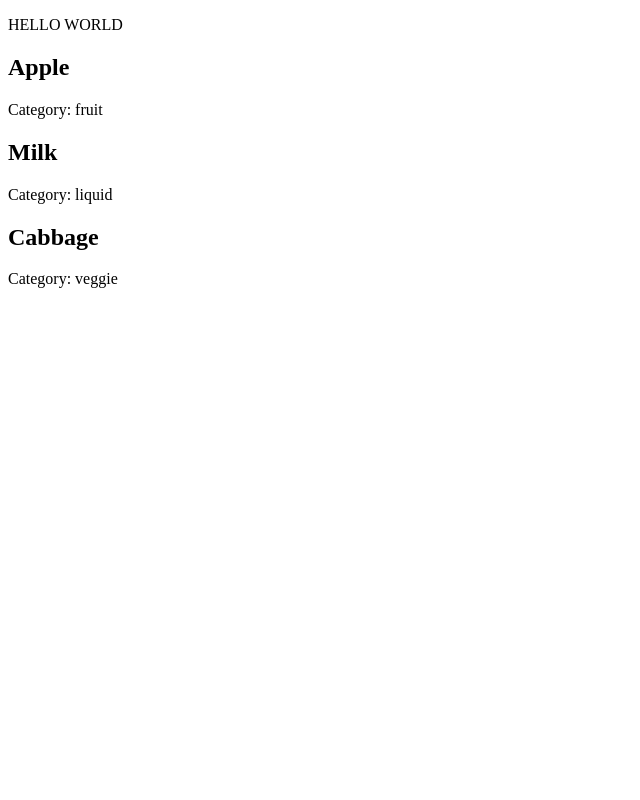
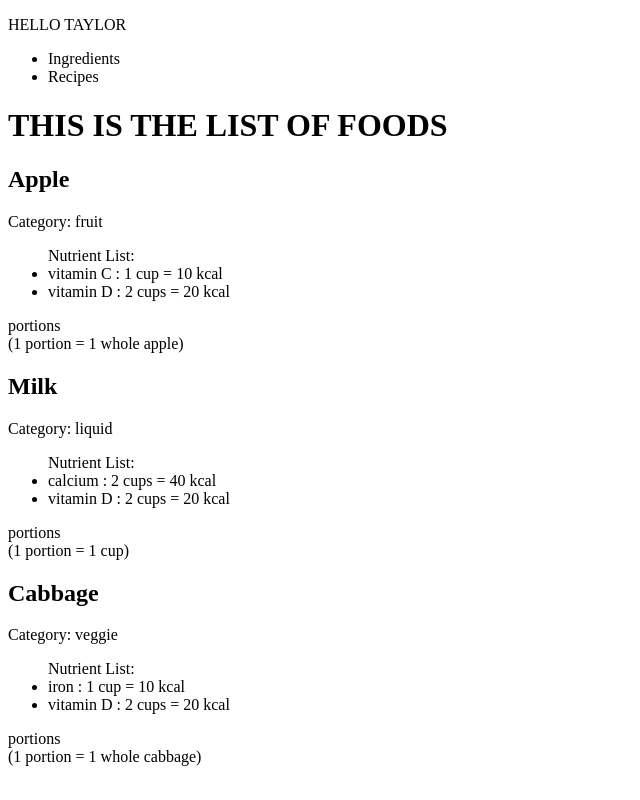
Before and after one commit to max33nau/handlebarsSandbox, a plain HTML site: page index.html in a window 1280 px wide. Shown: the whole page, without its empty margins (0-640 px from the left). Drawn offline with nearby package versions, Linux system fonts and the light colour scheme.

Commit message:
taylor hope this helps

```diff
--- a/app.js
+++ b/app.js
@@ -1,26 +1,154 @@
 var dummyFoodData = [
   {
     name: 'Apple',
-    category: 'fruit'
+    category: 'fruit',
+    nutrients: [
+      {
+        name: 'vitamin C',
+        quantity: '1',
+        measure: 'cup',
+        value: '10',
+        unit: 'kcal'
+      },
+      {
+        name: 'vitamin D',
+        quantity: '2',
+        measure: 'cups',
+        value: '20',
+        unit: 'kcal'
+      }
+    ],
+    Qty: '1',
+    Unit: 'whole apple'
   },
   {
     name: 'Milk',
-    category: 'liquid'
+    category: 'liquid',
+    nutrients: [
+      {
+        name: 'calcium',
+        quantity: '2',
+        measure: 'cups',
+        value: '40',
+        unit: 'kcal'
+      },
+      {
+        name: 'vitamin D',
+        quantity: '2',
+        measure: 'cups',
+        value: '20',
+        unit: 'kcal'
+      }
+    ],
+    Qty: '1',
+    Unit: 'cup'
   },
   {
     name: 'Cabbage',
-    category: 'veggie'
+    category: 'veggie',
+    nutrients: [
+      {
+        name: 'iron',
+        quantity: '1',
+        measure: 'cup',
+        value: '10',
+        unit: 'kcal'
+      },
+      {
+        name: 'vitamin D',
+        quantity: '2',
+        measure: 'cups',
+        value: '20',
+        unit: 'kcal'
+      }
+    ],
+    Qty: '1',
+    Unit: 'whole cabbage'
+  }
+];
+
+var dummyRecipeData = [
+  {
+    name: 'Apple bananza',
+    ingredients: [
+      {
+        name: 'apple',
+        quantity: '2',
+        unit: 'slices',
+        calories: '200'
+      },
+      {
+        name: 'banana',
+        quantity: '1',
+        unit: 'whole',
+        calories: '200'
+      },
+      {
+        name: 'apple juice',
+        quantity: '20',
+        unit: 'ounces',
+        calories: '200'
+      }
+    ],
+    totalCalories: '600'
+  },
+  {
+    name: 'Green Machine',
+    ingredients: [
+      {
+        name: 'broccoli',
+        quantity: '1',
+        unit: 'lb',
+        calories: '200'
+      },
+      {
+        name: 'brussel sprouts',
+        quantity: '10',
+        unit: 'sprouts',
+        calories: '100'
+      },
+      {
+        name: 'soymilk',
+        quantity: '15',
+        unit: 'ounces',
+        calories: '250'
+      }
+    ],
+    totalCalories: '550'
   }
 ];
 
 
-
 var $listOfFoods = $('#listOfFoods');
+var $listOfRecipes = $('#listOfRecipes');
 var $foodTemplate = $('#food-template');
+var $recipeTemplate = $('#recipe-template');
 var compiledFoodTemplate = Handlebars.compile($foodTemplate.html());
+var compiledRecipeTemplate = Handlebars.compile($recipeTemplate.html());
 
 dummyFoodData.forEach(function(foodObject){
   $listOfFoods.append(
     compiledFoodTemplate(foodObject)
   );
 });
+
+dummyRecipeData.forEach(function(recipeObject){
+  $listOfRecipes.append(
+    compiledRecipeTemplate(recipeObject)
+  );
+});
+
+$listOfRecipes.hide();
+
+var $listOfRecipes = $('#listOfRecipes');
+var $listOfFoods = $('#listOfFoods');
+$('#mainNav').on('click','li',function(){
+  console.log($(this)[0].id );
+  if($(this)[0].id == 'navRecipes') {
+    $listOfFoods.hide();
+    $listOfRecipes.show();
+  } else if($(this)[0].id =='navIngredients') {
+    $listOfRecipes.hide();
+    $listOfFoods.show();
+  }
+});
--- a/index.html
+++ b/index.html
@@ -7,16 +7,50 @@
       <section>
         <h1> {{name}} </h1>
         <p> Category: {{category}} </p>
+        <ul> Nutrient List:
+        {{#each nutrients}}
+          <li>
+            {{name}} :   {{quantity}} {{measure}} = {{value}} {{unit}}
+          </li>
+        {{/each}}
+        </ul>
+        <p> portions </br> (1 portion = {{Qty}} {{Unit}})</p>
+      </div>
+      </section>
+    </script>
+
+    <script id="recipe-template" type="text/x-handlebars-template">
+      <section class='recipe'>
+        <h2 class={{name}}> {{name}} </h2>
+        <p> Total Calories: {{totalCalories}} </p>
+        <ul> Ingredients:
+        {{#each ingredients}}
+          <li>
+            {{name}} :   {{quantity}} {{unit}} = {{calories}} calories
+          </li>
+        {{/each}}
+        </ul>
+      </div>
       </section>
     </script>
   </head>
 
 
   <body>
-    <p> HELLO WORLD </p>
+    <p> HELLO TAYLOR </p>
+    <nav>
+      <ul id='mainNav'>
+        <li id='navIngredients'> Ingredients </li>
+        <li id='navRecipes'> Recipes </li>
+    </nav>
 
-    <div id='listOfFoods'> </div>
+    <div id='listOfFoods'>
+      <h1> THIS IS THE LIST OF FOODS </h1>
+    </div>
 
+    <div id='listOfRecipes'>
+      <h1> THIS IS THE LIST OF RECIPES </h1>
+     </div>
 
 
     <script   src="https://code.jquery.com/jquery-2.2.3.min.js"   integrity="sha256-a23g1Nt4dtEYOj7bR+vTu7+T8VP13humZFBJNIYoEJo="   crossorigin="anonymous"></script>
```
